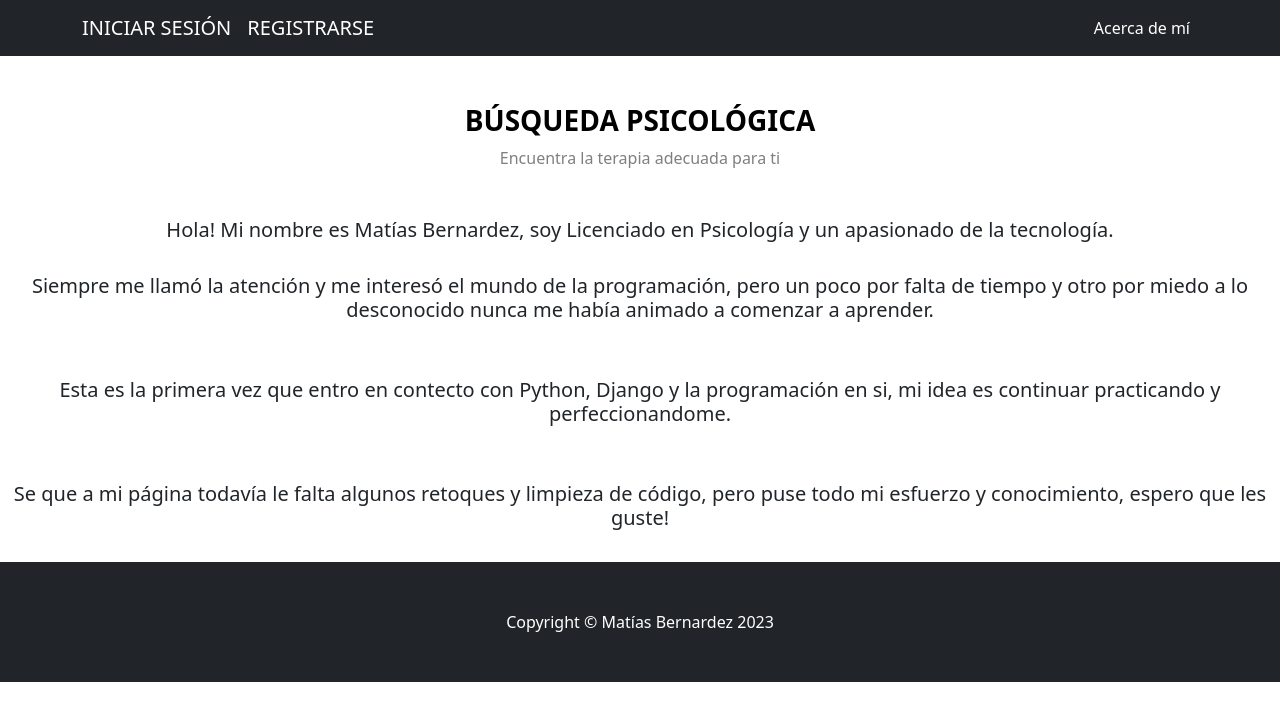
After one commit to MatiasBernardez/ProyectoFinalPythonCH, a Django app: page /AppBlog/acercademi in a window 1280 px wide. The commit adds this page. Shown: the top 721 px of the page. Run offline with Django 4.2, Linux system fonts and the light colour scheme; some libraries are stand-ins or nearby versions.

Commit message:
Proyecto Final Bernardez Matías

```diff
--- /dev/null
+++ b/AppBlog/templates/AppBlog/acercademi.html
@@ -0,0 +1,20 @@
+{% extends "AppBlog/padre.html" %}
+
+{% load static %}
+
+{% block contenidoQueCambia %}
+
+<center>
+    <h5>Hola! Mi nombre es Matías Bernardez, soy Licenciado en Psicología y un apasionado de la tecnología.</h5>
+    <br>
+    <h5>Siempre me llamó la atención y me interesó el mundo de la programación, pero un poco por falta de tiempo y otro por miedo a lo desconocido nunca me había animado a comenzar a aprender.</h5>
+    <br>
+    <br>
+    <h5>Esta es la primera vez que entro en contecto con Python, Django y la programación en si, mi idea es continuar practicando y perfeccionandome.</h5>
+    <br>
+    <br>
+    <h5>Se que a mi página todavía le falta algunos retoques y limpieza de código, pero puse todo mi esfuerzo y conocimiento, espero que les guste!</h5>
+    <br>
+</center>
+
+{% endblock %}
--- a/AppBlog/templates/AppBlog/padre.html
+++ b/AppBlog/templates/AppBlog/padre.html
@@ -31,11 +31,14 @@
                 <div class="collapse navbar-collapse" id="navbarSupportedContent">
                     <ul class="navbar-nav ms-auto mb-2 mb-lg-0">
                         {% if request.user.is_authenticated %}
-                        <li class="nav-item"><a class="nav-link active" aria-current="page" href="{% url 'zonaatencion' %}">Zona de atención</a></li>
-                        <li class="nav-item"><a class="nav-link active" aria-current="page" href="{% url 'modalidadatencion' %}">Modalidad de atención</a></li>
+                        <li class="nav-item"><a class="nav-link active" aria-current="page" href="{% url 'zonaatencion' %}">Zona</a></li>
+                        <li class="nav-item"><a class="nav-link active" aria-current="page" href="{% url 'modalidadatencion' %}">M. de atención</a></li>
                         <li class="nav-item"><a class="nav-link active" aria-current="page" href="{% url 'orientacion' %}">Orientación</a></li>
-                        <li class="nav-item"><a class="nav-link active" aria-current="page" href="{% url 'tipotratamiento' %}">Tipo de tratamiento</a></li>
+                        <li class="nav-item"><a class="nav-link active" aria-current="page" href="{% url 'tipotratamiento' %}">T. de tratamiento</a></li>
                         <li class="nav-item"><a class="nav-link active" aria-current="page" href="{% url 'especialidad' %}">Especialidad</a></li>
+                        {% endif %}
+                        <li class="nav-item"><a class="nav-link active" aria-current="page" href="{% url 'acercademi' %}">Acerca de mí</a></li>
+                        {% if request.user.is_authenticated %}
                         <p class="text-muted samll mb-4 mb-lg-0">Hola,<br> {{user.username}}!</p>
                         <li class="nav-item"><a class="nav-link" href="editarPerfil">Editar perfil</a></li>
                         <li class="nav-item"><a class="nav-link" href="logout">Cerrar sesión</a></li>
--- a/AppBlog/urls.py
+++ b/AppBlog/urls.py
@@ -31,4 +31,5 @@
     path('register', views.register, name='register'),
     path('logout', LogoutView.as_view(template_name='AppBlog/logout.html'), name='logout'),
     path('editarPerfil', views.editarPerfil, name="editarPerfil"),
+    path('acercademi', views.acercademi, name="acercademi"),
 ]
--- a/AppBlog/views.py
+++ b/AppBlog/views.py
@@ -13,6 +13,11 @@
 
 
 # Create your views here.
+
+
+def acercademi(request):
+
+    return render (request, "AppBlog/acercademi.html")
 
 @login_required
 def inicio(request):
```
Also changed, not shown: db.sqlite3.
